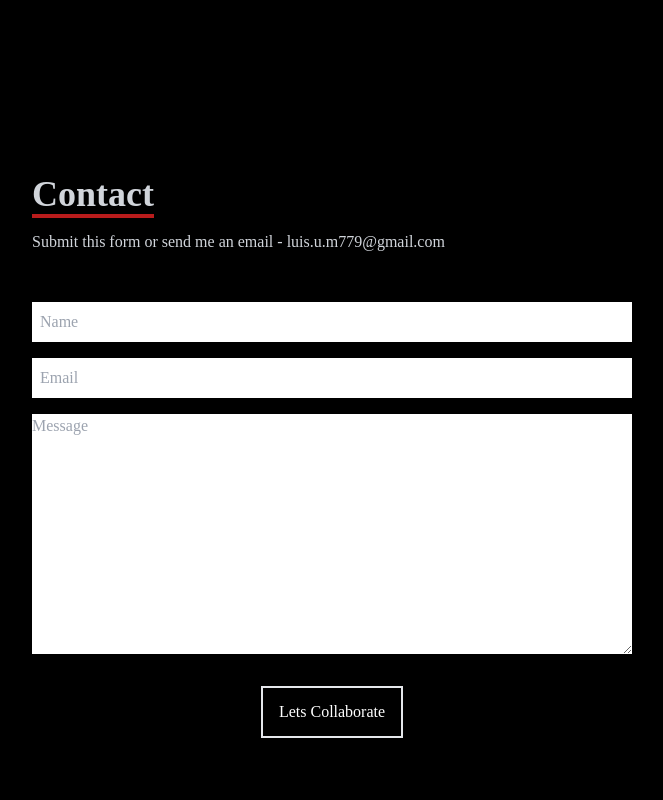
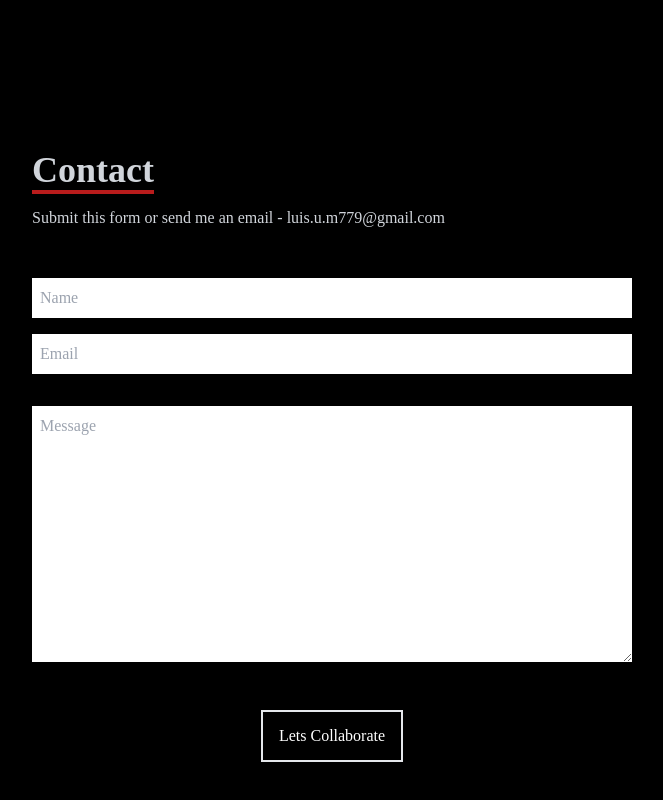
Before and after one commit to Louie-cpu/Louies-react-portfolio, a React (Create React App) app in the folder portfolio-luis.js/: page / in a window 1280 px wide. Shown: the part 2809-3609 px from the top of the page, without its empty margins (308-971 px from the left). Built offline with nearby package versions, Linux system fonts and the light colour scheme.

Commit message:
added padding to message text

```diff
--- a/portfolio-luis.js/src/components/Contact.jsx
+++ b/portfolio-luis.js/src/components/Contact.jsx
@@ -32,6 +32,7 @@ const Contact = () => {
           name="email"
         />
         <textarea
+          className="my-4 p-2 bg-white"
           name="message"
           cols="30"
           rows="10"
```
